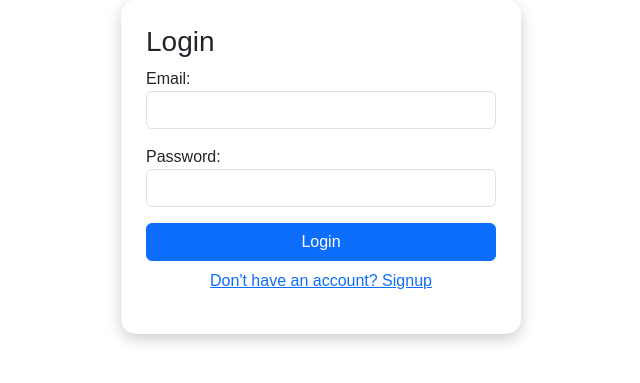
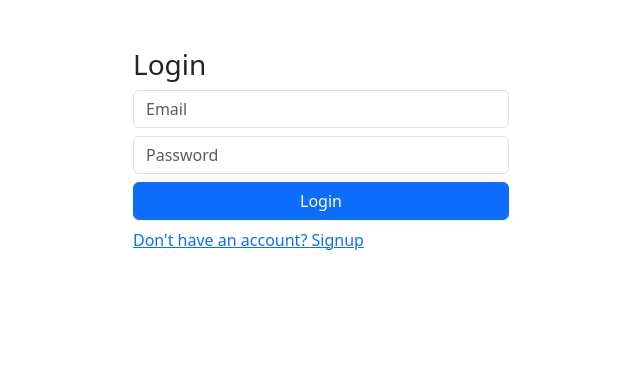
Before and after one commit to ajaysinghrajput9370/WeLoveDoc, a Flask app: page /login in a window 1280 px wide. Shown: the top 383 px of the page, without its empty margins (319-959 px from the left). Run offline with Flask 3, Linux system fonts and the light colour scheme.

Commit message:
Update login.html

```diff
--- a/templates/login.html
+++ b/templates/login.html
@@ -2,34 +2,18 @@
 <html lang="en">
 <head>
 <meta charset="UTF-8">
-<title>Login - WeLoveDoc</title>
+<title>Login</title>
 <link rel="stylesheet" href="https://cdn.jsdelivr.net/npm/bootstrap@5.3.0/dist/css/bootstrap.min.css">
-<link rel="stylesheet" href="{{ url_for('static', filename='css/style.css') }}">
 </head>
 <body>
-<div class="page-content" style="max-width:400px;margin:auto;">
-    <h3>Login</h3>
-    {% with messages = get_flashed_messages() %}
-      {% if messages %}
-        <div class="alert alert-info">
-          {% for message in messages %}
-            <p>{{ message }}</p>
-          {% endfor %}
-        </div>
-      {% endif %}
-    {% endwith %}
-    <form method="post">
-        <div class="mb-3">
-            <label>Email:</label>
-            <input class="form-control" type="email" name="email" required>
-        </div>
-        <div class="mb-3">
-            <label>Password:</label>
-            <input class="form-control" type="password" name="password" required>
-        </div>
-        <button type="submit" class="btn btn-primary w-100">Login</button>
-    </form>
-    <p class="mt-2 text-center"><a href="{{ url_for('signup') }}">Don't have an account? Signup</a></p>
+<div class="container mt-5" style="max-width:400px;">
+<h3>Login</h3>
+<form method="post">
+<input type="email" name="email" class="form-control mb-2" placeholder="Email" required>
+<input type="password" name="password" class="form-control mb-2" placeholder="Password" required>
+<button type="submit" class="btn btn-primary w-100">Login</button>
+</form>
+<p class="mt-2"><a href="{{ url_for('signup') }}">Don't have an account? Signup</a></p>
 </div>
 </body>
 </html>
```
